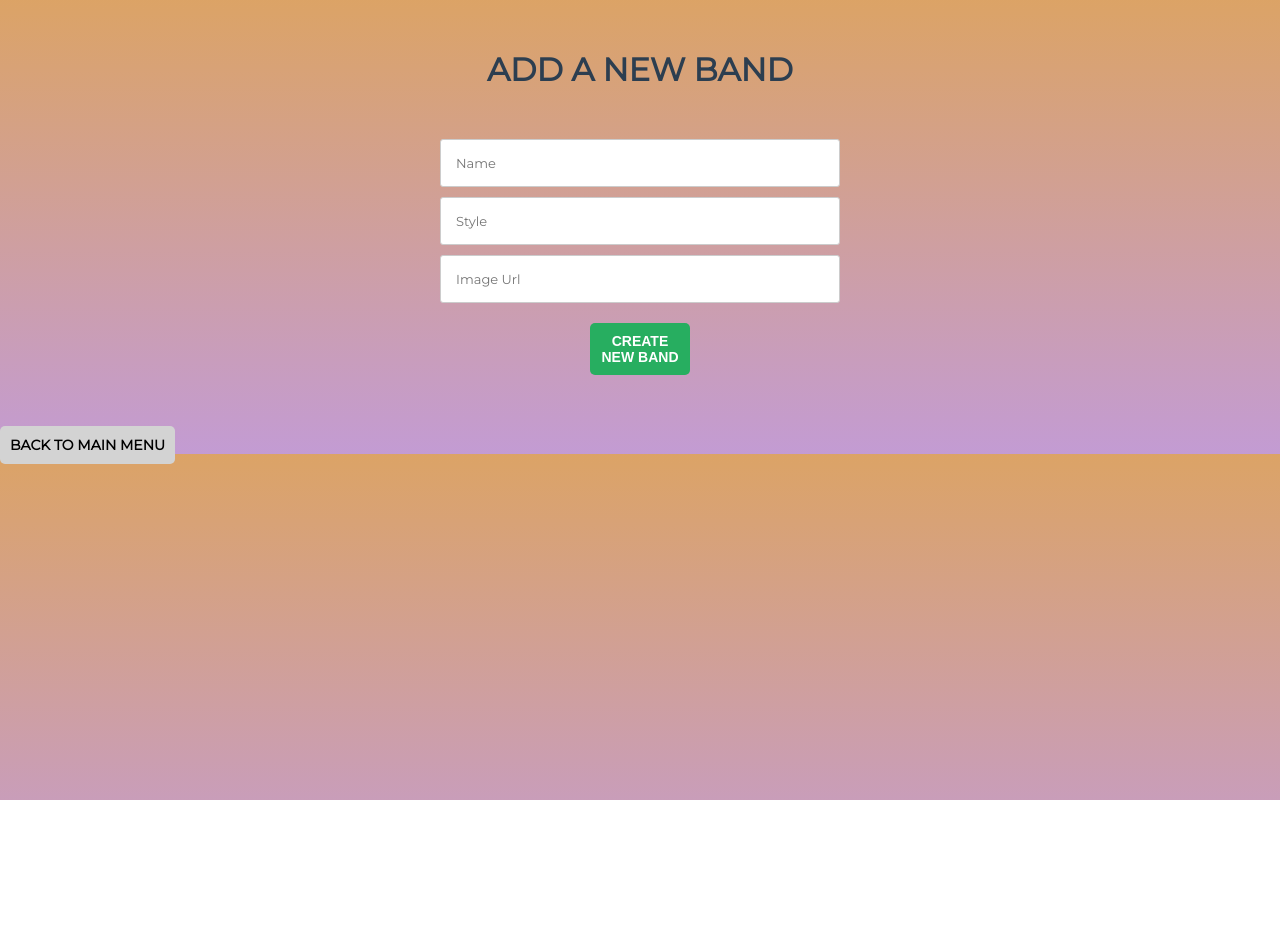
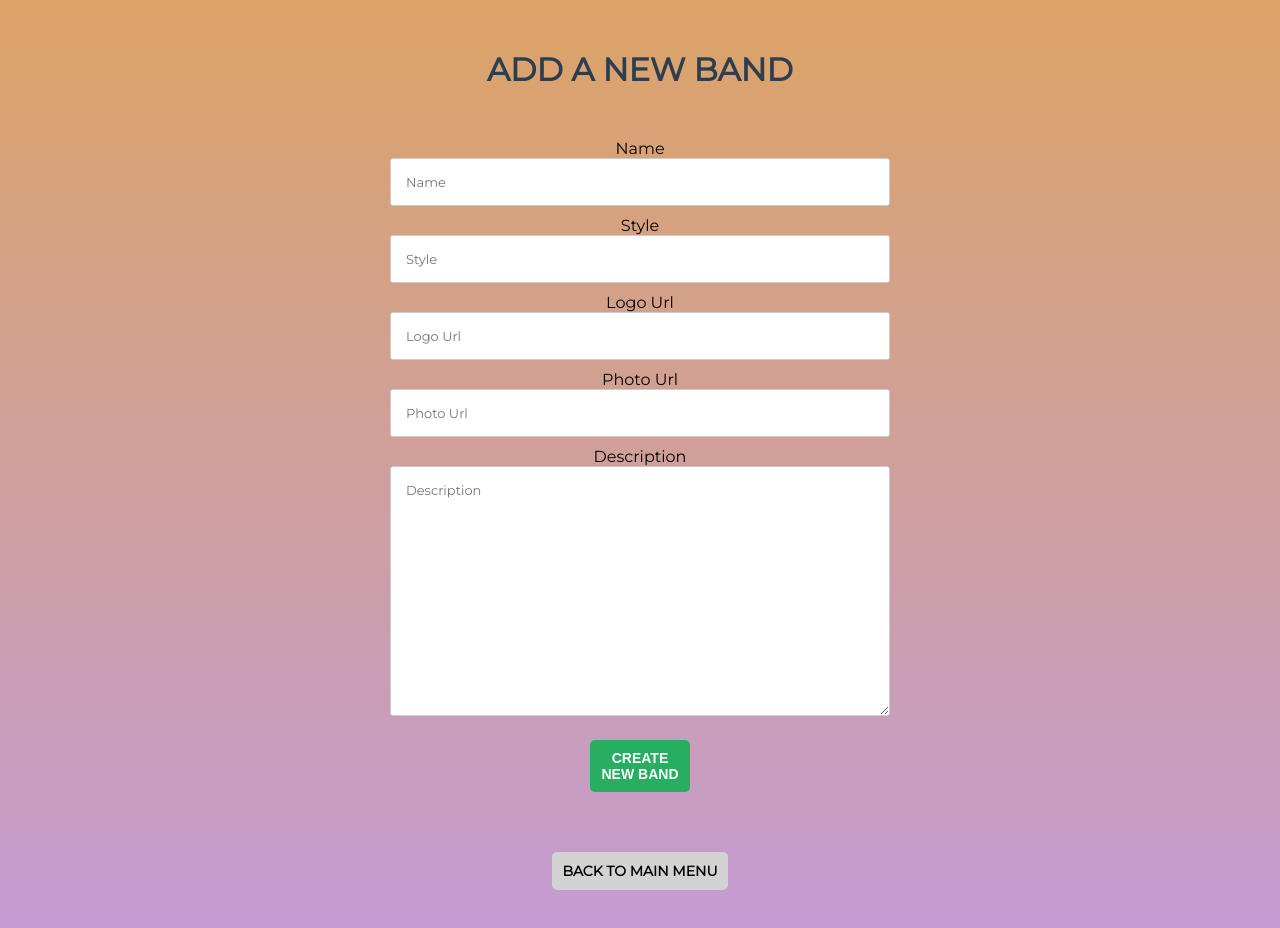
Before and after one commit to Elymak/my-app-react, a React (Create React App) app: page /addBand in a window 1280 px wide. Shown: the top 928 px of the page. Before the commit the page ends 800 px from the top, so only its background shows below. Built offline with nearby package versions, Linux system fonts and the light colour scheme.

Commit message:
band page + add some informations

```diff
--- a/src/App.js
+++ b/src/App.js
@@ -1,6 +1,7 @@
 import logo from './logo.svg';
 import './App.css';
 import ListBand from "./components/band/ListBand";
+import BandInfos from "./components/band/BandInfos";
 import BandForm from "./components/bandForm/BandForm";
 import AddBandForm from "./components/addBandForm/AddBandForm";
 import UpdateBandForm from "./components/updateBandForm/UpdateBandForm";
@@ -30,6 +31,9 @@ function App() {
                 <Route path="/updateBand">
                     <Route path=":bandId" element={<UpdateBandForm />} />
                 </Route>
+                <Route path="/band">
+                    <Route path=":bandId" element={<BandInfos />} />
+                </Route>
             </Routes>
         </Router>
     );
--- a/src/components/band/Band.js
+++ b/src/components/band/Band.js
@@ -1,6 +1,6 @@
 import "./Band.css";
 
-export default function Band({bandInfos, onClickEdit, onClickDelete}) {
+export default function Band({bandInfos, onClickEdit, onClickDelete, onClickConsult}) {
 
   //state
 
@@ -13,12 +13,16 @@ export default function Band({bandInfos, onClickEdit, onClickDelete}) {
     onClickEdit(bandInfos.id);
   }
 
+  const onClickBand = (event) => {
+    onClickConsult(bandInfos.id);
+  }
+
   //affichage
   return (
     <tr>
-        <td>{bandInfos.name}</td>
-        <td>{bandInfos.style}</td>
-        <td><img src={bandInfos.image}/></td>
+        <td onClick={onClickBand}>{bandInfos.name}</td>
+        <td onClick={onClickBand}>{bandInfos.style}</td>
+        <td onClick={onClickBand}><img src={bandInfos.logo}/></td>
         <td><img className="action" src="images/edit.png" onClick={onClickEditImage} /></td>
         <td><img className="action" src="images/delete.png" onClick={onClickDeleteImage} /></td>
     </tr>
--- /dev/null
+++ b/src/components/band/BandInfos.css
@@ -0,0 +1,7 @@
+h2 {
+
+}
+
+.photo {
+
+}
--- /dev/null
+++ b/src/components/band/BandInfos.js
@@ -0,0 +1,39 @@
+import { useParams } from "react-router-dom";
+import {useState, useEffect} from "react";
+
+export default function BandInfos({}) {
+    //state
+    const {bandId} = useParams();
+    const [band, setBand] = useState();
+    const [isMounted, setIsMounted] = useState(false);
+
+    useEffect (() => {
+        !isMounted && fetch('http://localhost:8080/api/band/' + bandId)
+            .then((res) => {
+                return res.json();
+            })
+            .then(data => {
+                setBand(data);
+                setIsMounted(true);
+            })
+            .catch(rejected => {
+                console.log("failed", rejected);
+            });
+    });
+
+    //affichage
+    if(isMounted) {
+        return (
+            <div>
+                <h1>{band.name}</h1>
+                <h2>{band.style}</h2>
+                <img src={band.photo} />
+                <p>{band.description}</p>
+            </div>
+        );
+    } else {
+        return(
+            <div>...</div>
+        );
+    }
+}
--- a/src/components/band/ListBand.js
+++ b/src/components/band/ListBand.js
@@ -53,6 +53,10 @@ export default function ListBand() {
             .then(response => window.location = "/");
     }
 
+    const onClickGoToBandInfos = (bandId) => {
+        window.location = "/band/" + bandId;
+    }
+
     //affichage
     return (
         <div>
@@ -76,6 +80,7 @@ export default function ListBand() {
                             bandInfos={band}
                             onClickEdit={onClickEditBand}
                             onClickDelete={onClickDeleteBand}
+                            onClickConsult={onClickGoToBandInfos}
                         />
                     ))}
                 </tbody>
--- a/src/components/bandForm/BandForm.css
+++ b/src/components/bandForm/BandForm.css
@@ -2,7 +2,7 @@
 
     /*form styles*/
     #msform {
-      width: 400px;
+      width: 500px;
       margin: 50px auto;
       text-align: center;
       position: relative;
@@ -38,7 +38,14 @@
       box-shadow: 0 0 0 2px white, 0 0 0 3px #27AE60;
     }
 
+    .description {
+        height: 250px;
+    }
+
     .back {
+        display: block;
+        margin: 50px auto;
+        width: fit-content;
         background: lightgrey;
         font-weight: bold;
         color: black;
--- a/src/components/bandForm/BandForm.js
+++ b/src/components/bandForm/BandForm.js
@@ -6,7 +6,9 @@ export default function BandForm({title, submitButtonLabel, bandInfos, handleFor
     //state
     const [newName, setNewName] = useState(bandInfos !== undefined ? bandInfos.name : "");
     const [newStyle, setNewStyle] = useState(bandInfos !== undefined ? bandInfos.style : "");
-    const [newImage, setNewImage] = useState(bandInfos !== undefined ? bandInfos.image : "");
+    const [newLogo, setNewLogo] = useState(bandInfos !== undefined ? bandInfos.logo : "");
+    const [newPhoto, setNewPhoto] = useState(bandInfos !== undefined ? bandInfos.photo : "");
+    const [newDescription, setNewDescription] = useState(bandInfos !== undefined ? bandInfos.description : "");
 
     //comportements
     const handleChangeName = (event) => {
@@ -15,8 +17,14 @@ export default function BandForm({title, submitButtonLabel, bandInfos, handleFor
     const handleChangeStyle = (event) => {
         setNewStyle(event.target.value);
     }
-    const handleChangeImage = (event) => {
-        setNewImage(event.target.value);
+    const handleChangeLogo = (event) => {
+        setNewLogo(event.target.value);
+    }
+    const handleChangePhoto = (event) => {
+        setNewPhoto(event.target.value);
+    }
+    const handleChangeDescription = (event) => {
+        setNewDescription(event.target.value);
     }
 
     const handleSubmit = (event) => {
@@ -25,12 +33,16 @@ export default function BandForm({title, submitButtonLabel, bandInfos, handleFor
         const newBand = {
             "name": newName,
             "style": newStyle,
-            "image": newImage
+            "logo": newLogo,
+            "photo": newPhoto,
+            "description": newDescription
         };
         handleFormSubmit(newBand);
         setNewName("");
         setNewStyle("");
-        setNewImage("");
+        setNewLogo("");
+        setNewPhoto("");
+        setNewDescription("");
     }
 
     //affichage
@@ -38,9 +50,11 @@ export default function BandForm({title, submitButtonLabel, bandInfos, handleFor
         <div className="add-band-form">
             <h1>{title}</h1>
             <form id="msform" action="submit" onSubmit={handleSubmit}>
-               <input value={newName} onChange={handleChangeName} type="text" placeholder="Name" />
-               <input value={newStyle} onChange={handleChangeStyle} type="text" placeholder="Style" />
-               <input value={newImage} onChange={handleChangeImage} type="text" placeholder="Image Url" />
+               <label>Name</label><input value={newName} onChange={handleChangeName} type="text" placeholder="Name" />
+               <label>Style</label><input value={newStyle} onChange={handleChangeStyle} type="text" placeholder="Style" />
+               <label>Logo Url</label><input value={newLogo} onChange={handleChangeLogo} type="text" placeholder="Logo Url" />
+               <label>Photo Url</label><input value={newPhoto} onChange={handleChangePhoto} type="text" placeholder="Photo Url" />
+               <label>Description</label><textarea className="description" value={newDescription} onChange={handleChangeDescription} type="text" placeholder="Description" />
                <button className="action-button">{submitButtonLabel}</button>
             </form>
             <a className="back" href="/">Back to main menu</a>
--- a/src/components/updateBandForm/UpdateBandForm.js
+++ b/src/components/updateBandForm/UpdateBandForm.js
@@ -29,7 +29,9 @@ export default function UpdateBandForm() {
             "id": bandId,
             "name": updatedBand.name,
             "style": updatedBand.style,
-            "image": updatedBand.image
+            "photo": updatedBand.photo,
+            "logo": updatedBand.logo,
+            "description": updatedBand.description
         };
         const requestOptions = {
             method: 'PUT',
```
